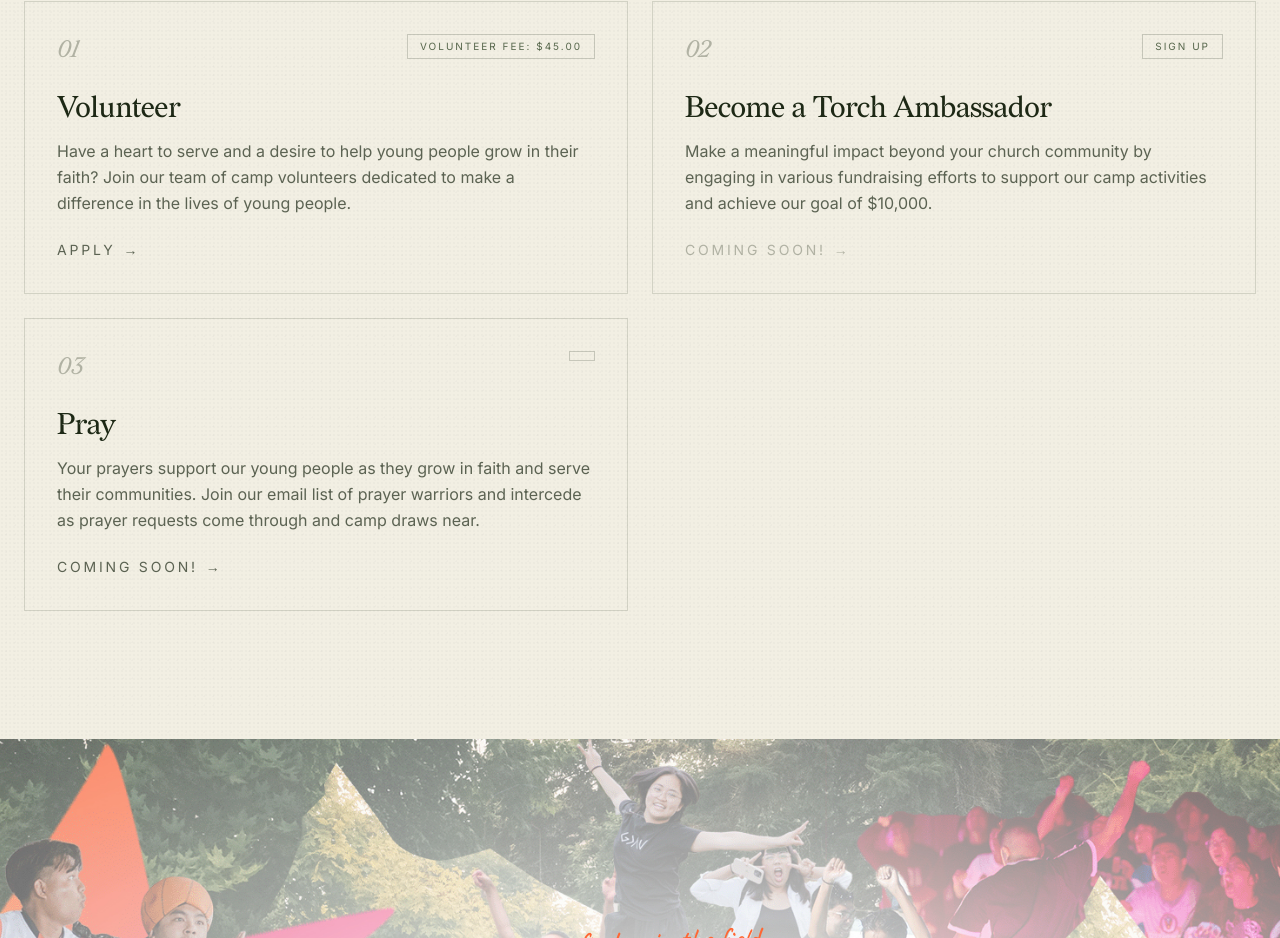
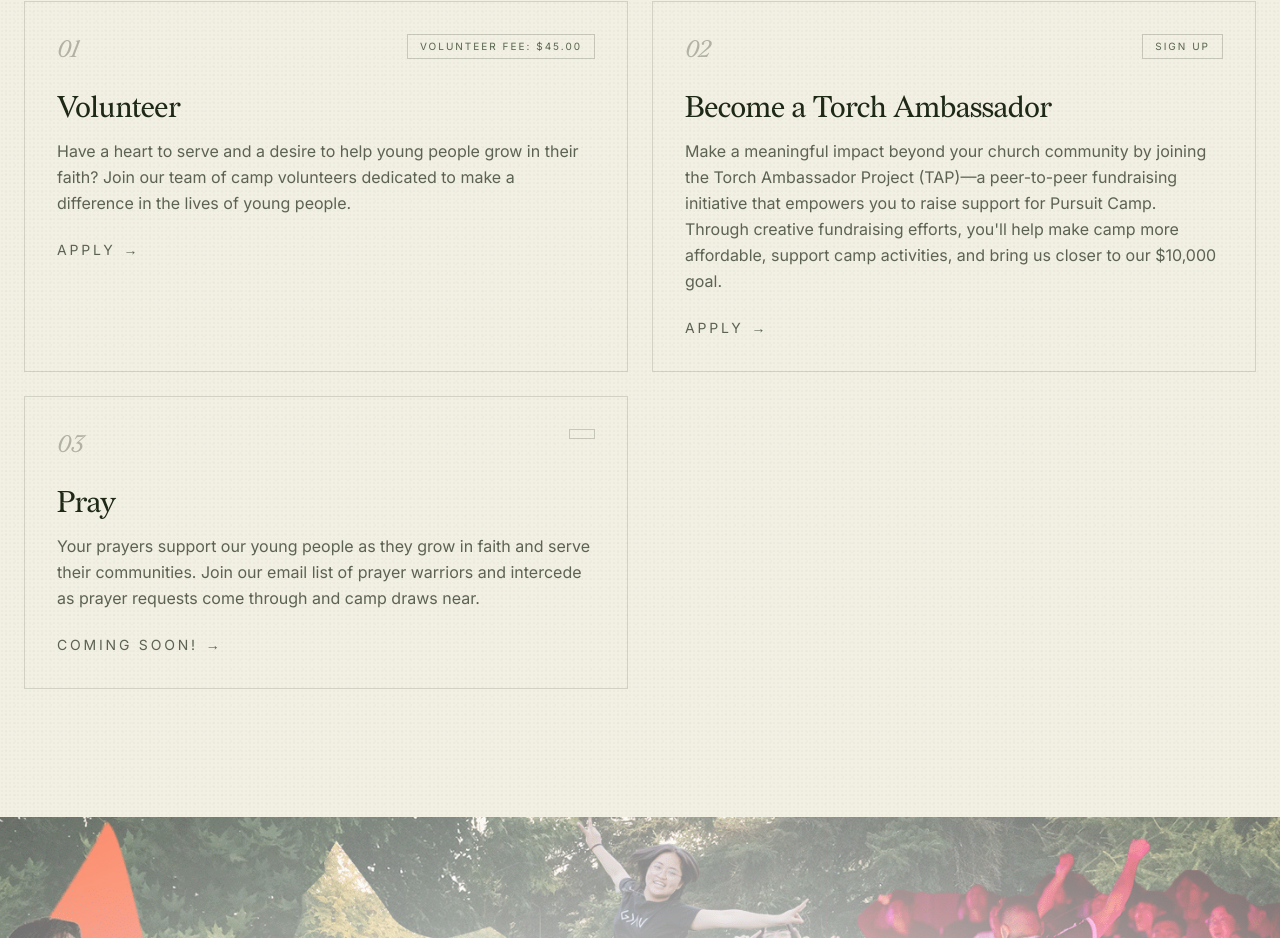
Before and after one commit to Lancec123/P2026, a React (Vite) app: page / in a window 1280 px wide. Shown: the part 7274-8212 px from the top of the page. Built offline with nearby package versions, Linux system fonts and the light colour scheme; the HTML template or start-up script is replaced by a standard one.

Commit message:
update tap

```diff
--- a/src/components/pursuit/GetInvolved.tsx
+++ b/src/components/pursuit/GetInvolved.tsx
@@ -9,7 +9,7 @@ const roles = [
   },
   {
     title: "Become a Torch Ambassador",
-    desc: "Make a meaningful impact beyond your church community by engaging in various fundraising efforts to support our camp activities and achieve our goal of $10,000.",
+    desc: "Make a meaningful impact beyond your church community by joining the Torch Ambassador Project (TAP)—a peer-to-peer fundraising initiative that empowers you to raise support for Pursuit Camp. Through creative fundraising efforts, you'll help make camp more affordable, support camp activities, and bring us closer to our $10,000 goal.",
     commit: "Sign Up",
   },
   {
@@ -76,25 +76,16 @@ const GetInvolved = () => {
                 <a
                   href={
                           r.title === "Become a Torch Ambassador"
-                      ? "#"
+                            ? "https://forms.gle/eMFcVnmgxuHCc5fEA"
                             : r.title === "Volunteer"
                             ? "https://subsplash.com/winontario/lb/ev/+brjs99g/register"
                             : "#register"
                         }
-                  target={r.title === "Volunteer" ? "_blank" : undefined}
-                  rel={r.title === "Volunteer" ? "noopener noreferrer" : undefined}
-                  onClick={(e) => {
-                    if (r.title === "Become a Torch Ambassador") e.preventDefault();
-                  }}
-                  className={`inline-flex items-center gap-2 mt-6 text-sm uppercase tracking-[0.2em] transition-colors ${
-                    r.title === "Become a Torch Ambassador"
-                      ? "text-ink/30 hover:text-ink/30"
-                      : "text-ink/70 group-hover:text-highlight"
-                  }`}
+                        target="_blank"
+                        rel="noopener noreferrer"
+                        className="inline-flex items-center gap-2 mt-6 text-sm uppercase tracking-[0.2em] transition-colors text-ink/70 group-hover:text-highlight"
                 >
                   {r.title === "Pray"
-                    ? "Coming Soon!"
-                    : r.title === "Become a Torch Ambassador"
                       ? "Coming Soon!"
                       : "Apply"}
                   <span className={`transition-transform ${r.title === "Become a Torch Ambassador" ? "" : "group-hover:translate-x-1"}`}>
```
Lines whose indentation alone changed are shown as unchanged.
